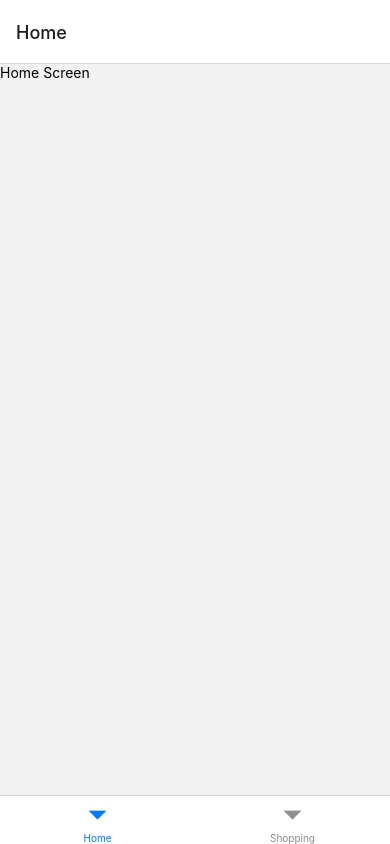
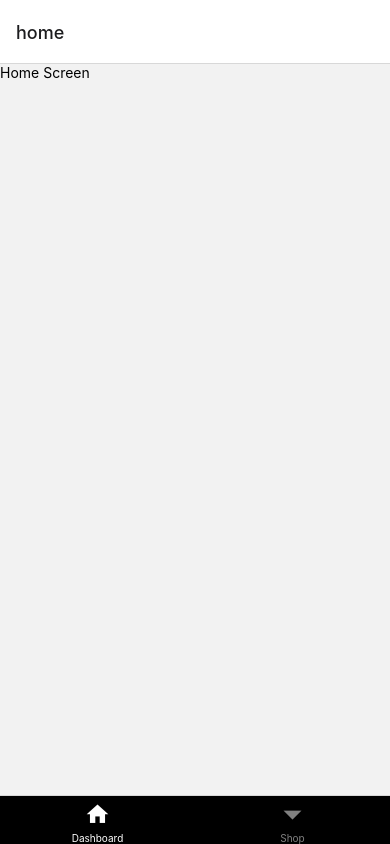
Before and after one commit to sunikko/react-native, a React Native app: screen / in a window 390 px wide. Built offline with nearby package versions, Linux system fonts and the light colour scheme.

Commit message:
Tabbar Icon

```diff
--- a/App.tsx
+++ b/App.tsx
@@ -6,15 +6,36 @@ import ShoppingScreen from './screens/ShoppingScreen';
 import {RouteNames, RootStackParamList} from './routes';
 import {createNativeStackNavigator} from '@react-navigation/native-stack';
 import BrowserScreen from './screens/BrowserScreen';
+import MaterialCommunityIcons from 'react-native-vector-icons/MaterialCommunityIcons';
 
 const Tab = createBottomTabNavigator();
 const Stack = createNativeStackNavigator<RootStackParamList>();
 
+const HomeIcon = ({color, focused}: {color: string; focused: boolean}) => {
+  const iconeName = focused ? 'home' : 'home-outline';
+  return <MaterialCommunityIcons name={iconeName} size={26} color={color} />;
+};
+
 const HomeTab = () => {
   return (
-    <Tab.Navigator>
-      <Tab.Screen name={RouteNames.HOME} component={HomeScreen} />
-      <Tab.Screen name={RouteNames.SHOPPING} component={ShoppingScreen} />
+    <Tab.Navigator
+      screenOptions={{
+        tabBarStyle: {
+          backgroundColor: 'black',
+        },
+        tabBarActiveTintColor: 'white',
+        tabBarInactiveTintColor: 'gray',
+      }}>
+      <Tab.Screen
+        name={RouteNames.HOME}
+        component={HomeScreen}
+        options={{tabBarLabel: 'Dashboard', tabBarIcon: HomeIcon}}
+      />
+      <Tab.Screen
+        name={RouteNames.SHOPPING}
+        component={ShoppingScreen}
+        options={{tabBarLabel: 'Shop'}}
+      />
     </Tab.Navigator>
   );
 };
--- a/routes.ts
+++ b/routes.ts
@@ -1,8 +1,8 @@
 export const RouteNames = {
-  HOME: 'Home' as const,
-  SHOPPING: 'Shopping' as const,
-  BROWSER: 'Browser' as const,
-  HOMETAB: 'Home-tab' as const,
+  HOME: 'home' as const,
+  SHOPPING: 'shopping' as const,
+  BROWSER: 'browser' as const,
+  HOMETAB: 'home-tab' as const,
 };
 
 // Define the types for the navigation stack
```
